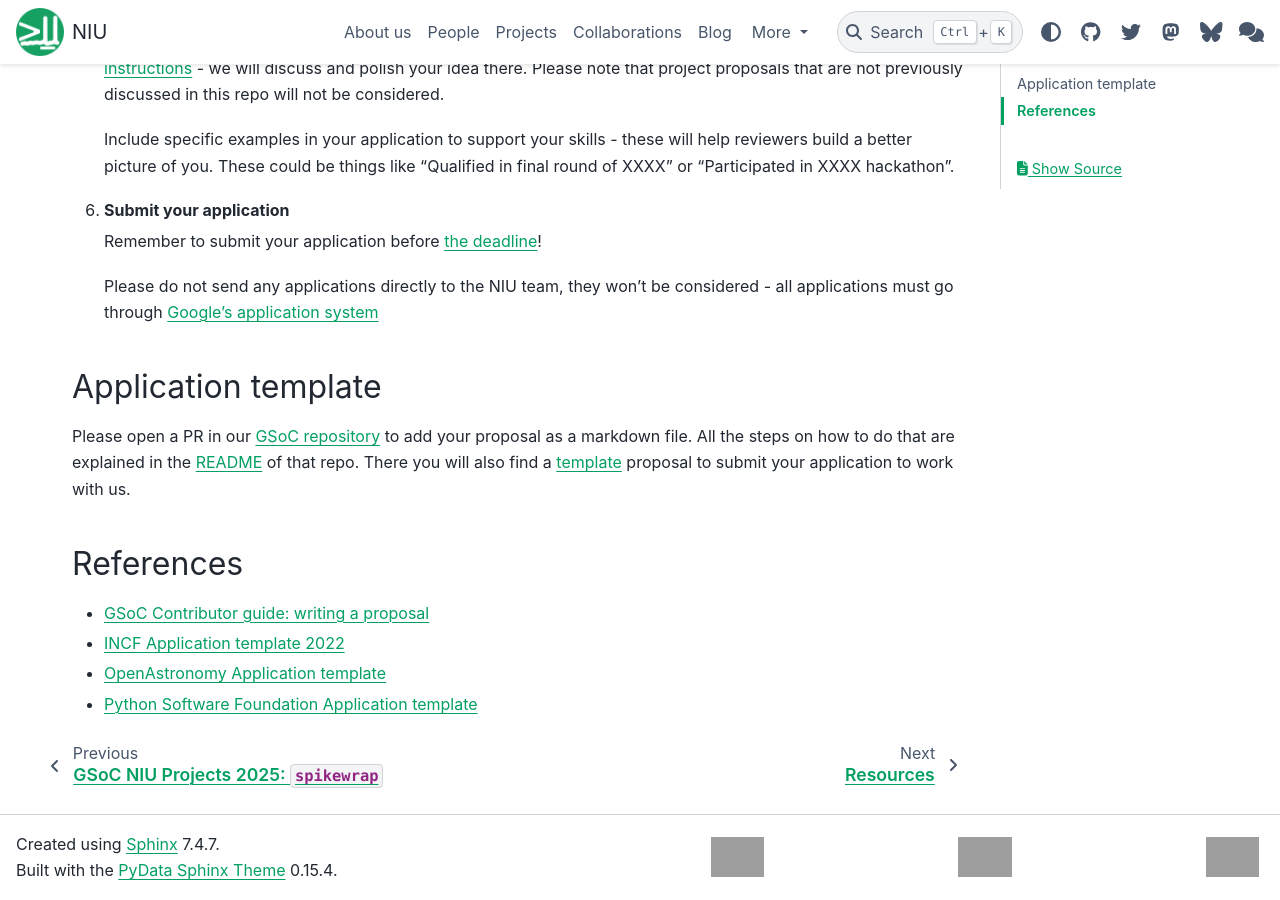
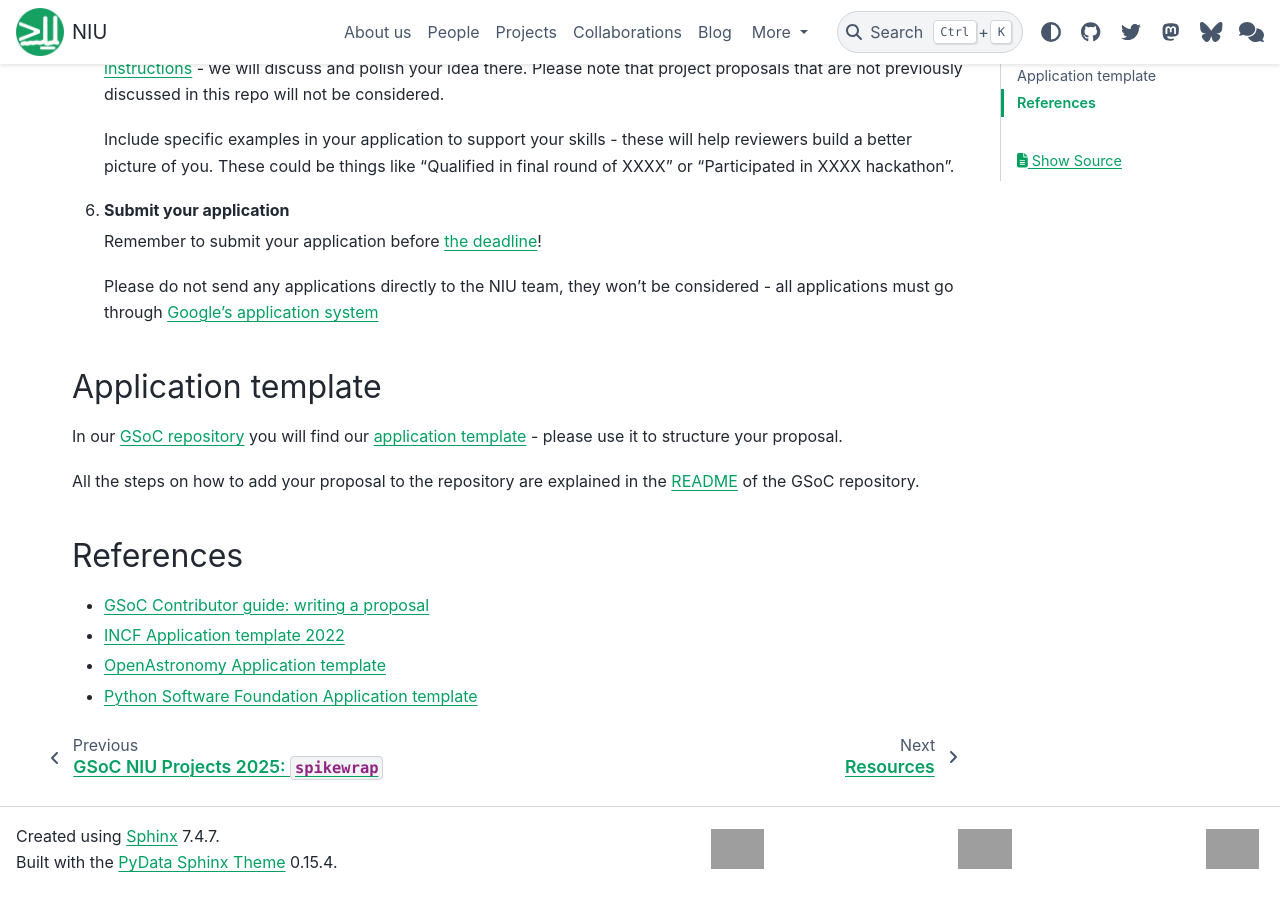
Before and after one commit to neuroinformatics-unit/neuroinformatics-unit.github.io, a Sphinx documentation site: the page built from docs/source/get-involved/gsoc/guidelines.md, in a window 1280 px wide and 900 px high, scrolled down 2073 px. Built offline with Sphinx 7.4.7 and the PyData theme 0.15.4, drawn with Linux system fonts in a browser that asks for light colours; nearby versions of some CDN libraries; grey boxes are pictures that could not be loaded.

Commit message:
Small edit to template section

```diff
--- a/docs/source/get-involved/gsoc/guidelines.md
+++ b/docs/source/get-involved/gsoc/guidelines.md
@@ -76,7 +76,9 @@
 
 ## Application template
 
-Please open a PR in our [GSoC repository](https://github.com/neuroinformatics-unit/gsoc) to add your proposal as a markdown file. All the steps on how to do that are explained in the [README](https://github.com/neuroinformatics-unit/gsoc/blob/main/README.md) of that repo. There you will also find a [template](https://github.com/neuroinformatics-unit/gsoc/blob/main/GSoC-2025/application_template.md) proposal to submit your application to work with us.
+In our [GSoC repository](https://github.com/neuroinformatics-unit/gsoc) you will find our [application template](https://github.com/neuroinformatics-unit/gsoc/blob/main/GSoC-2025/application_template.md) - please use it to structure your proposal.
+
+All the steps on how to add your proposal to the repository are explained in the [README](https://github.com/neuroinformatics-unit/gsoc/blob/main/README.md) of the GSoC repository.
 
 ## References
 - [GSoC Contributor guide: writing a proposal](https://google.github.io/gsocguides/student/writing-a-proposal)
```
